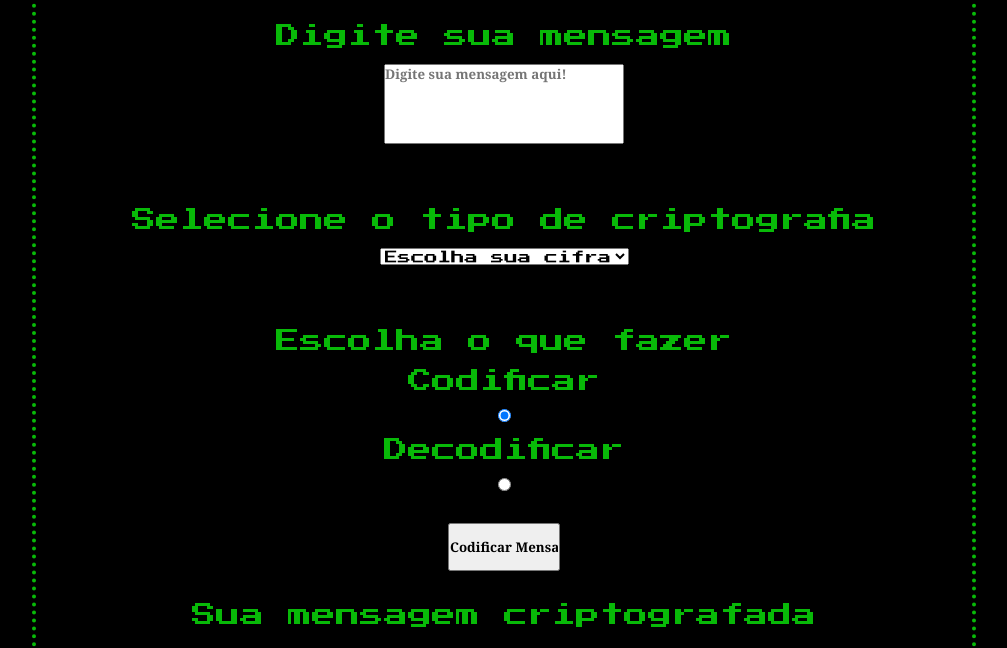
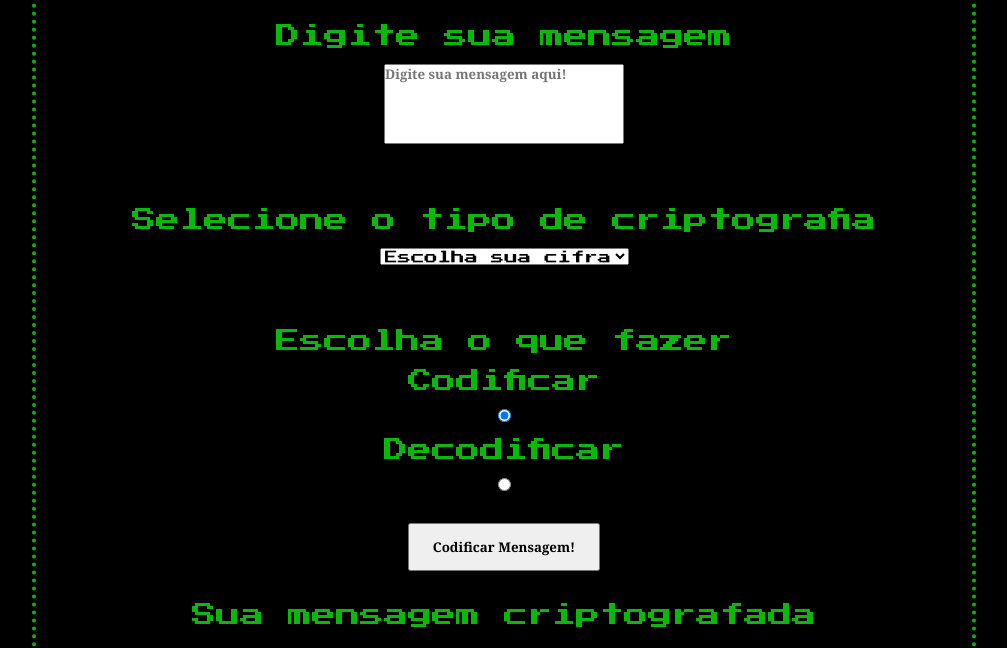
Before and after one commit to brunoandreotti/Criptografias, a plain HTML site: page index.html in a window 1280 px wide. Shown: the part 108-756 px from the top of the page, without its empty margins (136-1143 px from the left). Drawn offline with Linux system fonts and the light colour scheme.

Commit message:
Update style.css

```diff
--- a/style.css
+++ b/style.css
@@ -35,7 +35,7 @@ form {
 
 form #button {
   height: 3rem;
-  width: 7rem;
+  width: 12rem;
 }
 
 input {
```
